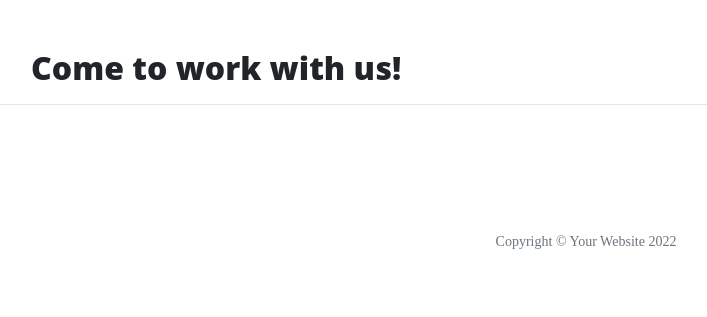
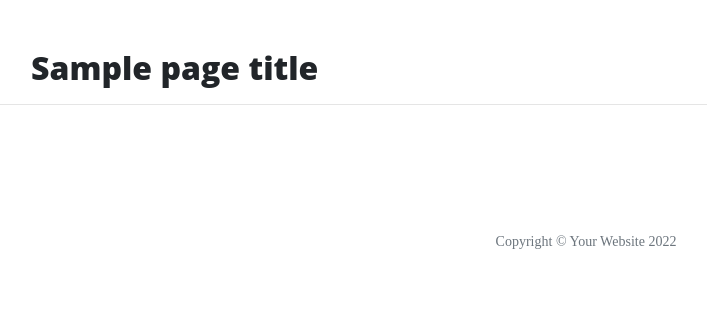
Before and after one commit to emidiovaleretto/flask-thorin-company-webapp, a Flask app: template templates/careers.html in a window 1280 px wide. Shown: the part 629-946 px from the top of the page, without its empty margins (54-761 px from the left). Run offline with Flask 2, Linux system fonts and the light colour scheme; the template is opened without the code that fills it: most values are stand-ins (such as "Sample title", 1, 10 or a date in 2020); some libraries are stand-ins or nearby versions.

Commit message:
Pass a parameter 'page_title' to each route in the run.py file.

```diff
--- a/run.py
+++ b/run.py
@@ -9,17 +9,17 @@ def index():
 
 @app.route("/about")
 def about():
-    return render_template("about.html")
+    return render_template("about.html", page_title="About")
 
 
 @app.route("/contact")
 def contact():
-    return render_template("contact.html")
+    return render_template("contact.html", page_title="Contact")
 
 
 @app.route("/careers")
 def careers():
-    return render_template("careers.html")
+    return render_template("careers.html", page_title="Careers")
 
 
 if __name__ == "__main__":
--- a/templates/about.html
+++ b/templates/about.html
@@ -2,7 +2,7 @@
 
 {% block content %}
 
-<h2>About Us</h2>
+<h2>{{ page_title }}</h2>
 <p>
   The formation of the group grew out of a meeting Gandalf had with Thorin in Bree which kindled Thorin's interest in recapturing his long lost family inheritance. (Thorin's grandfather had been the king of the Lonely Mountain when Smaug came and took it.) Remembering that he had once known an adventurous Hobbit on his travels in the Shire, Gandalf decided to add Bilbo to their company because he knew that stealth and cunning were preferable to force. Gandalf also believed that someone like Bilbo could keep the sometimes prideful and stubborn Dwarves from rash action. The superstitious Dwarves also considered thirteen to be an unlucky number, and as Gandalf had planned to leave on other business, welcomed a fourteenth to fill into their party.
 </p>
--- a/templates/careers.html
+++ b/templates/careers.html
@@ -2,6 +2,6 @@
 
 {% block content %}
 
-<h2>Come to work with us!</h2>
+<h2>{{ page_title }}</h2>
 
 {% endblock %}
--- a/templates/contact.html
+++ b/templates/contact.html
@@ -2,6 +2,6 @@
 
 {% block content %}
 
-<h2>Contact Us</h2>
+<h2>{{ page_title }}</h2>
 
 {% endblock %}
```
